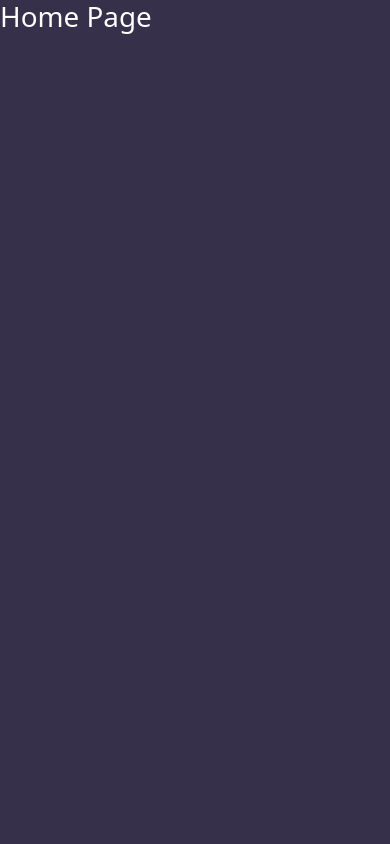
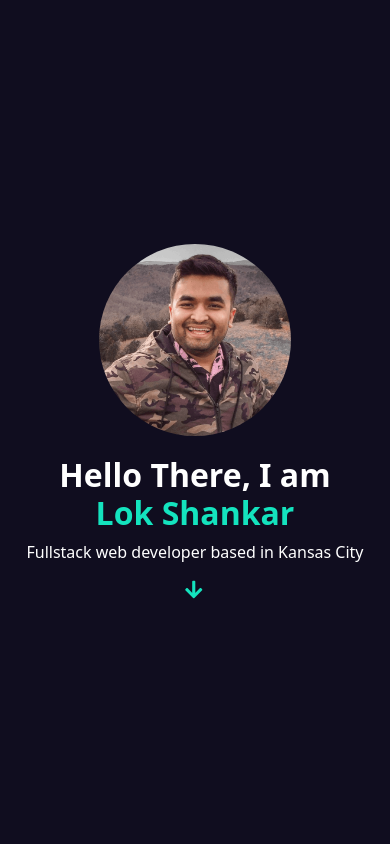
Before and after one commit to lokbiswa/portfolio-js, a plain HTML site: page src/index.html in a window 390 px wide. Shown: the top 844 px of the page. Drawn offline with nearby package versions, Linux system fonts and the light colour scheme.

Commit message:
feat: added mobile bouncing btn

```diff
--- a/src/index.html
+++ b/src/index.html
@@ -10,14 +10,44 @@
       integrity="sha384-F3w7mX95PdgyTmZZMECAngseQB83DfGTowi0iMjiWaeVhAn4FJkqJByhZMI3AhiU"
       crossorigin="anonymous"
     />
+    <link
+      rel="stylesheet"
+      href="https://use.fontawesome.com/releases/v5.15.4/css/all.css"
+      integrity="sha384-DyZ88mC6Up2uqS4h/KRgHuoeGwBcD4Ng9SiP4dIRy0EXTlnuz47vAwmeGwVChigm"
+      crossorigin="anonymous"
+    />
     <link rel="stylesheet" href="style.css" />
-
     <title>Lok</title>
   </head>
   <body>
     <div class="wrapper">
       <div class="section" id="home">
-        <h1 class="heading">Home Page</h1>
+        <div class="heading">
+          <img
+            class="m-auto"
+            id="profile-img"
+            src="./asset/profile.png"
+            alt="profile"
+          />
+          <div class="heading-title">
+            <h1 class="intro">
+              Hello There, I am <span id="name">Lok Shankar</span>
+            </h1>
+            <p class="intro-text">
+              Fullstack web developer based in Kansas City
+            </p>
+            <a href="#projects" class="view-detail btn d-none d-sm-block"
+              >VIEW MY WORK
+              <i class="fa fa-arrow-right"></i>
+            </a>
+            <a
+              href="#projects"
+              class="bouncing-btn d-block d-sm-none ml-auto mr-auto mt-5"
+            >
+              <i class="fa fa-arrow-down d-block"></i>
+            </a>
+          </div>
+        </div>
       </div>
       <nav id="navbar" class="navbar navbar-expand-lg navbar-dark">
         <div class="container-fluid">
--- a/src/scrollSpy.js
+++ b/src/scrollSpy.js
@@ -4,14 +4,16 @@ let navLinks = document.querySelectorAll(".nav-link");
 window.onscroll = () => {
   sections.forEach((sec) => {
     let fromTop = window.scrollY;
-    let offset = sec.offsetTop;
+    let offset = sec.offsetTop - 160;
     let height = sec.offsetHeight;
     let id = sec.id;
     if (fromTop >= offset && fromTop < offset + height) {
       navLinks.forEach((link) => {
         link.classList.remove("active");
         console.log(id);
-        document.querySelector(`[href ='#${id}']`).classList.add("active");
+        document
+          .querySelector(`.nav-item a[href ='#${id}']`)
+          .classList.add("active");
       });
       navBarPosition(id);
     }
--- a/src/style.css
+++ b/src/style.css
@@ -1,5 +1,5 @@
 :root {
-  --dark: #36304b;
+  --dark: #100d1f;
   --light: #ffffff;
   --highlight: #14e3be;
 }
@@ -34,18 +34,26 @@ nav ul li {
 }
 nav ul li a {
   text-decoration: none;
-  color:var(--dark);
+  color: var(--dark);
   padding: 5px;
 }
 nav ul li a:hover {
   background-color: var(--highlight);
-  color:var(--dark)
-
+  color: var(--dark);
   color: black;
 }
 .section {
   display: flex;
+  justify-content: center;
+  align-items: center;
   height: 100vh;
+}
+
+#profile-img {
+  display: block;
+  width: 12rem;
+  height: 12rem;
+  border-radius: 50%;
 }
 .active {
   text-decoration: none;
@@ -56,6 +64,92 @@ nav ul li a:hover {
   background-color: var(--dark);
   color: var(--light);
 }
+.heading {
+  display: flex;
+  align-items: center;
+  flex-wrap: wrap;
+  gap: 20px;
+}
+.heading h1 {
+  font-size: 32px;
+  font-weight: 700;
+}
+.view-detail {
+  width: 12rem;
+  color: white;
+  border: 1px solid var(--highlight);
+}
+.view-detail:hover {
+  color: var(--dark);
+  background-color: var(--highlight);
+}
+..view-detail .fa {
+  transition: ease-in-out 300ms;
+}
+..view-detail:hover > .fa {
+  transform: rotate(90deg);
+}
+#home::before {
+  background-image: url();
+}
+#name {
+  /* text-decoration: underline; */
+  color: var(--highlight);
+}
 #about {
   background-color: var(--highlight);
 }
+@media screen and (max-width: 900px) {
+  .heading-title {
+    margin: auto;
+  }
+  .intro,
+  .intro-text {
+    text-align: center;
+  }
+  #name {
+    display: block;
+  }
+  .view-detail {
+    margin: auto;
+  }
+}
+
+.bouncing-btn {
+  border: none !important;
+  margin: auto !important;
+  text-decoration: none;
+  background: none;
+  color: var(--light);
+  font-size: 20px;
+  width: 20px;
+  animation: ease-in bounce 5000ms infinite;
+}
+.fa-arrow-down {
+  margin-top: 5px;
+  font-size: 20px;
+  color: var(--highlight);
+}
+@keyframes bounce {
+  0% {
+    transform: translateY(0px);
+  }
+  20% {
+    transform: translateY(0px);
+  }
+  40% {
+    transform: translateY(0px);
+  }
+  50% {
+    transform: translateY(10px);
+  }
+  60% {
+    transform: translateY(0px);
+  }
+  80% {
+    transform: translateY(0px);
+  }
+  100% {
+    transform: translateY(0px);
+  }
+}
```
Also changed, not shown: src/asset/arrow-down-solid.svg (added), src/asset/arrow-right-solid.svg (added), src/asset/profile.png (added).
